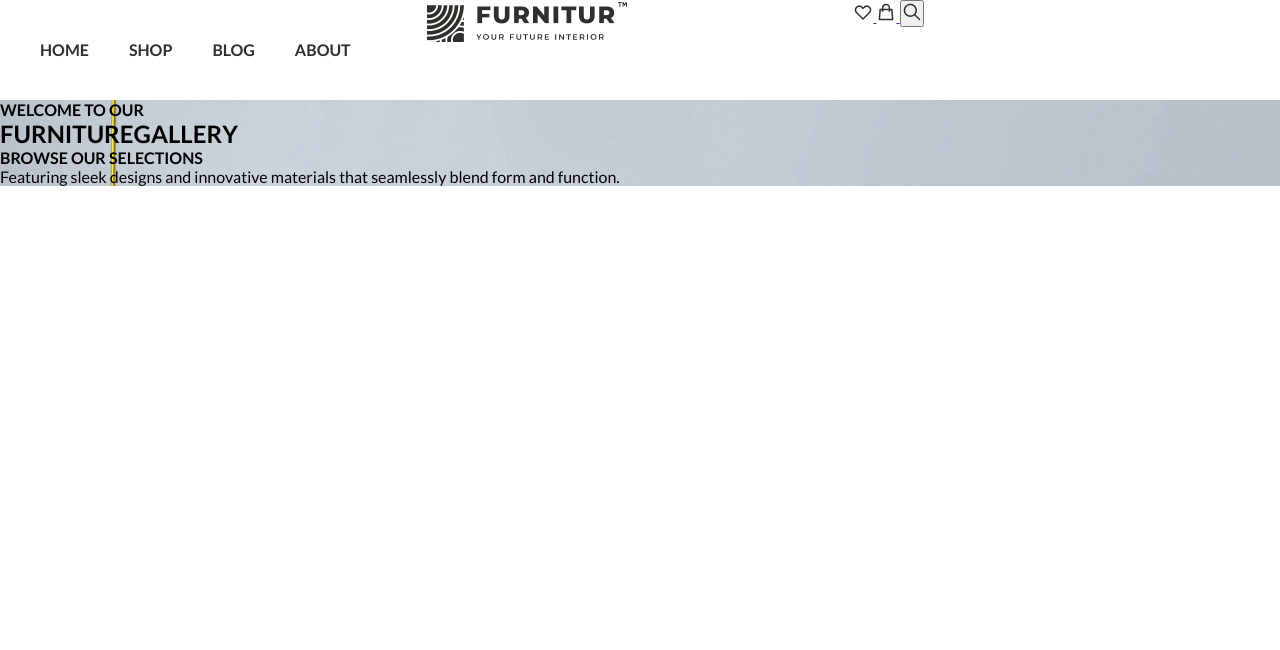
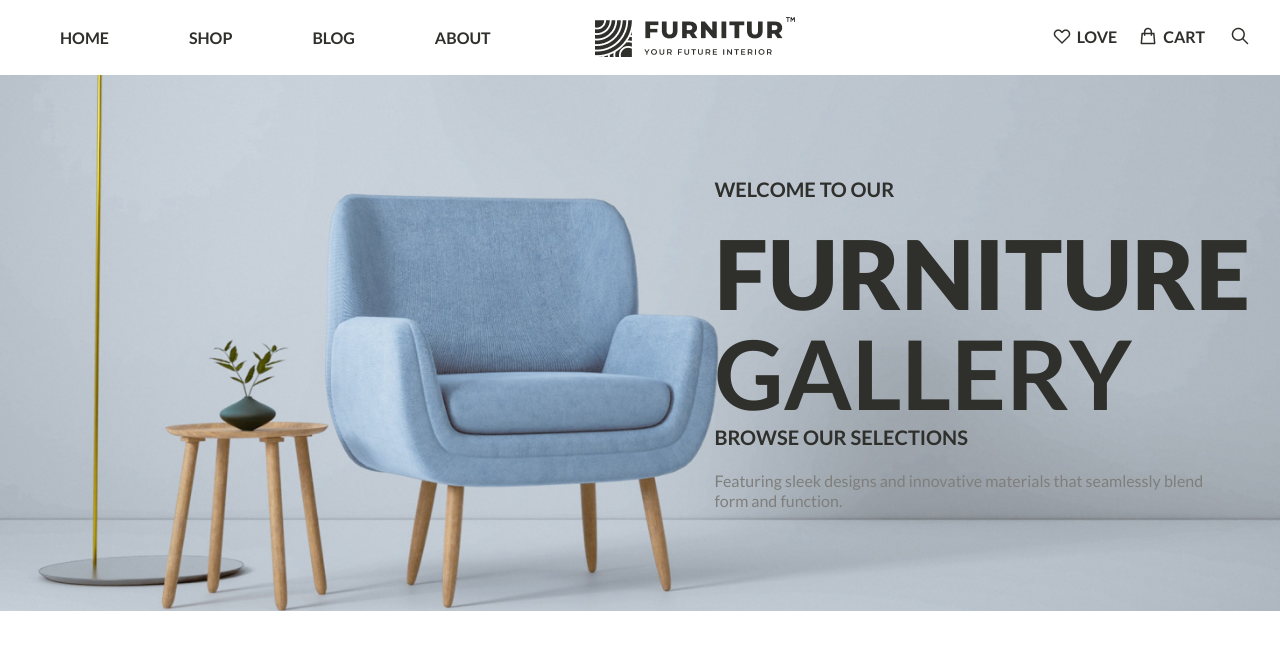
Before and after one commit to IshakQuresheeAkib/furniture-website, a plain HTML site: page index.html in a window 1280 px wide. Drawn offline with Linux system fonts and the light colour scheme.

Commit message:
second commit

```diff
--- a/index.css
+++ b/index.css
@@ -4,11 +4,15 @@
     margin: 0;
     padding: 0;
     box-sizing: border-box;
+    max-width: 100%;
 }
 body{
     font-family:0 ;
-    font-family: 'Lato', sans-serif;
+    font-family: 'Lato','Montserrat', sans-serif;
 
+}
+header{
+    height: 850px;
 }
 .flex{
     display: flex;
@@ -25,33 +29,94 @@ body{
 }
 .header-row{
     display: flex;
+    align-items: center;
 }
 .header-row>div{
     flex: 1;
 }
 .menu>ul{
-    padding: 20px;
     display: flex;
 }
 .menu>ul>li{
     list-style-type: none;
+    margin-right: 20px;
 }
 .menu>ul>li>a{
     text-decoration: none;
     padding-left: 60px;
-    display: block;
-    padding: 20px;
     text-transform: uppercase;
     font-size: 16px;
     font-weight: 700;
-    line-height: 20px;
     color:#2F302C;
 }
 .hero-area{
     background-image: url("./images/bg-header.jpg");
+    background-repeat: no-repeat;
+    background-size: cover;
 }
 .container{
     max-width: 1390px;
     margin: 0 auto;
-
 }
+.logo {
+    text-align: center;
+}
+.right-link{
+    text-align: right;
+    margin-right: 30px;
+}
+.right-link a{
+    display: inline-flex;
+    align-items: center;
+    margin-left: 18px;
+    text-transform:uppercase ;
+    text-decoration: none;
+    color:#2F302C;
+    font-size: 16px;
+    font-weight: 700;
+}
+.right-link a img{
+    margin-right: 5px;
+}
+.right-link button{
+    background: none;
+    border: none;
+    margin-left: 22px;
+}
+nav{
+    margin:15px 0;
+}
+.hero-text{
+    max-width: 600px;
+    padding: 100px 0;
+}
+.hero-area .container{
+    display: flex;
+    justify-content:flex-end ;
+    padding-right: 30px;
+}
+.hero-text h4{
+    color: #2F302C;
+    font-size: 20px;
+    font-weight: 700;
+    line-height: 28px;
+    margin-bottom: 20px;
+}
+.hero-text h2{
+    color: #2F302C;
+    font-size: 96px;
+    font-style: normal;
+    font-weight: 700;
+    line-height: 100px;
+    margin-top: 20px;
+}
+.hero-text h2 span{
+    font-weight: 900;
+}
+.hero-text p{
+    color:#7E7F7C;
+    font-size: 16px;
+    font-weight:400;
+    line-height:20px;
+    width:500px;
+}
--- a/index.html
+++ b/index.html
@@ -24,9 +24,10 @@
             <div class="right-link">
                 <a href="">
                     <img src="./images/heart.png" alt="">
+                    Love
                 </a>
                 <a href="">
-                    <img src="./images/add shopping-bag.png" alt="">
+                    <img src="./images/add shopping-bag.png" alt="">Cart
                 </a>
                 <button>
                     <img src="./images/search.png" alt="">
@@ -36,9 +37,9 @@
     </nav>
     <div class="hero-area">
         <div class="container">
-            <div class="text">
+            <div class="hero-text">
                 <h4>WELCOME TO OUR</h4>
-                <h2><span> FURNITURE</span>GALLERY</h2>
+                <h2><span>FURNITURE</span><br> GALLERY</h2>
                 <h4>BROWSE OUR SELECTIONS</h4>
                 <p>Featuring sleek designs and innovative materials that seamlessly blend form and function.</p>
             </div>
```
